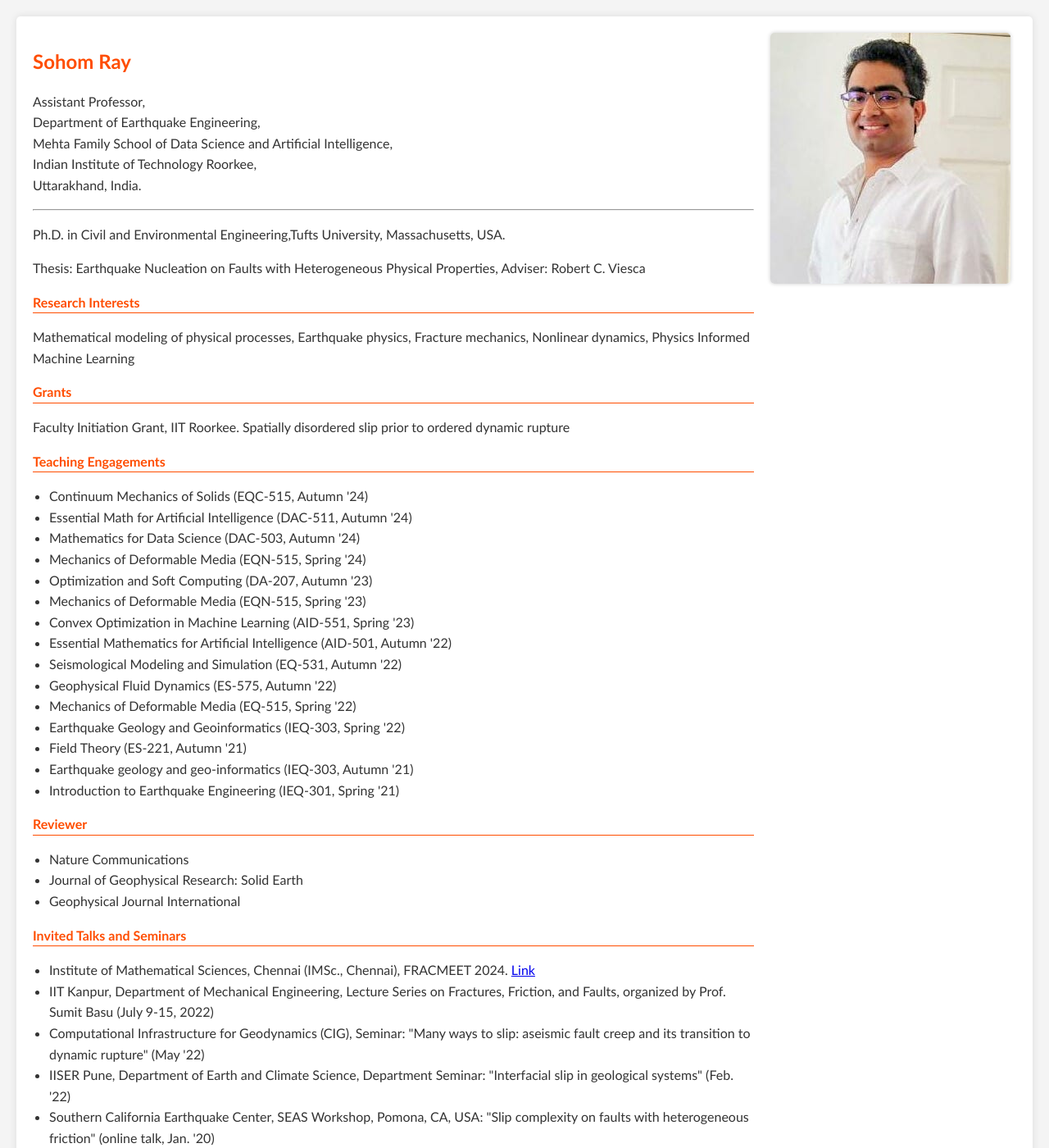
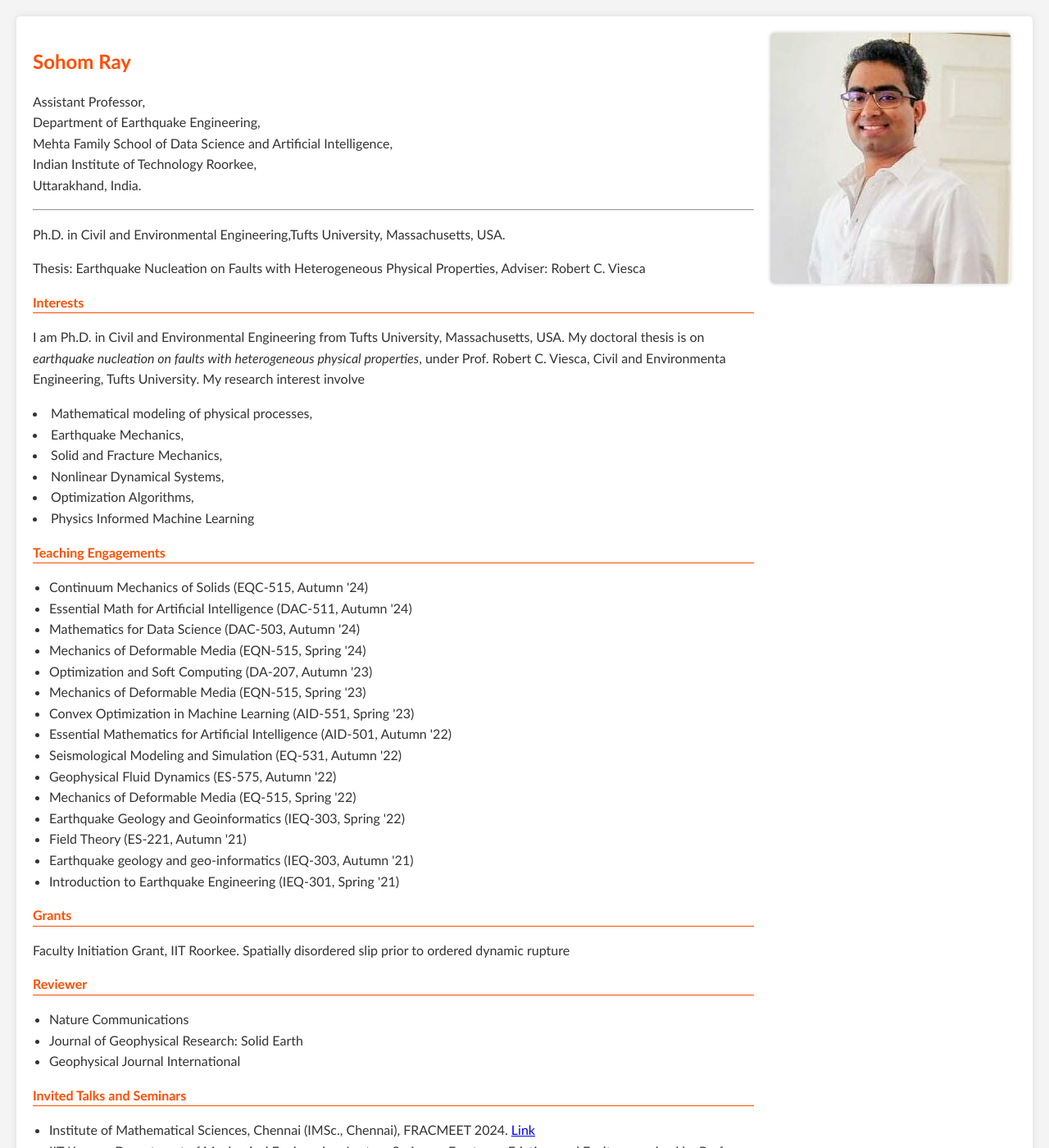
Before and after one commit to RaySohom/q, a Jekyll site: the page index.html, which Jekyll copies as it is, in a window 1280 px wide and 1400 px high. Shown: the whole window at 82% size. Built offline with Jekyll 4.4.1, drawn with Linux system fonts in a browser that asks for light colours; some web fonts are replaced.

Commit message:
Update index.html

```diff
--- a/index.html
+++ b/index.html
@@ -16,11 +16,15 @@
             <p> Ph.D. in Civil and Environmental Engineering,Tufts University, Massachusetts, USA.</p>
             <p>Thesis: Earthquake Nucleation on Faults with Heterogeneous Physical Properties, Adviser: Robert C. Viesca</p>
 
-            <h2>Research Interests</h2>
-            <p>Mathematical modeling of physical processes, Earthquake physics, Fracture mechanics, Nonlinear dynamics, Physics Informed Machine Learning</p>
-
-            <h2>Grants</h2>
-            <p>Faculty Initiation Grant, IIT Roorkee. Spatially disordered slip prior to ordered dynamic rupture</p>
+            <h2> Interests</h2>
+            <p>I am Ph.D. in Civil and Environmental Engineering from Tufts University, Massachusetts, USA. My doctoral thesis is on <i> earthquake nucleation on faults with heterogeneous physical properties</i>, under Prof. Robert C. Viesca, Civil and Environmenta Engineering, Tufts University. My research interest involve <br>
+                <li>Mathematical modeling of physical processes,</li>
+                <li>Earthquake Mechanics,</li>
+                <li>Solid and Fracture Mechanics,</li>
+                <li>Nonlinear Dynamical Systems,</li>
+                <li>Optimization Algorithms,</li>
+                <li>Physics Informed Machine Learning</li>
+            </p>
 
 <h2>Teaching Engagements</h2>
 <ul>
```
Also changed, not shown: other parts of index.html (+3 -0 lines).
